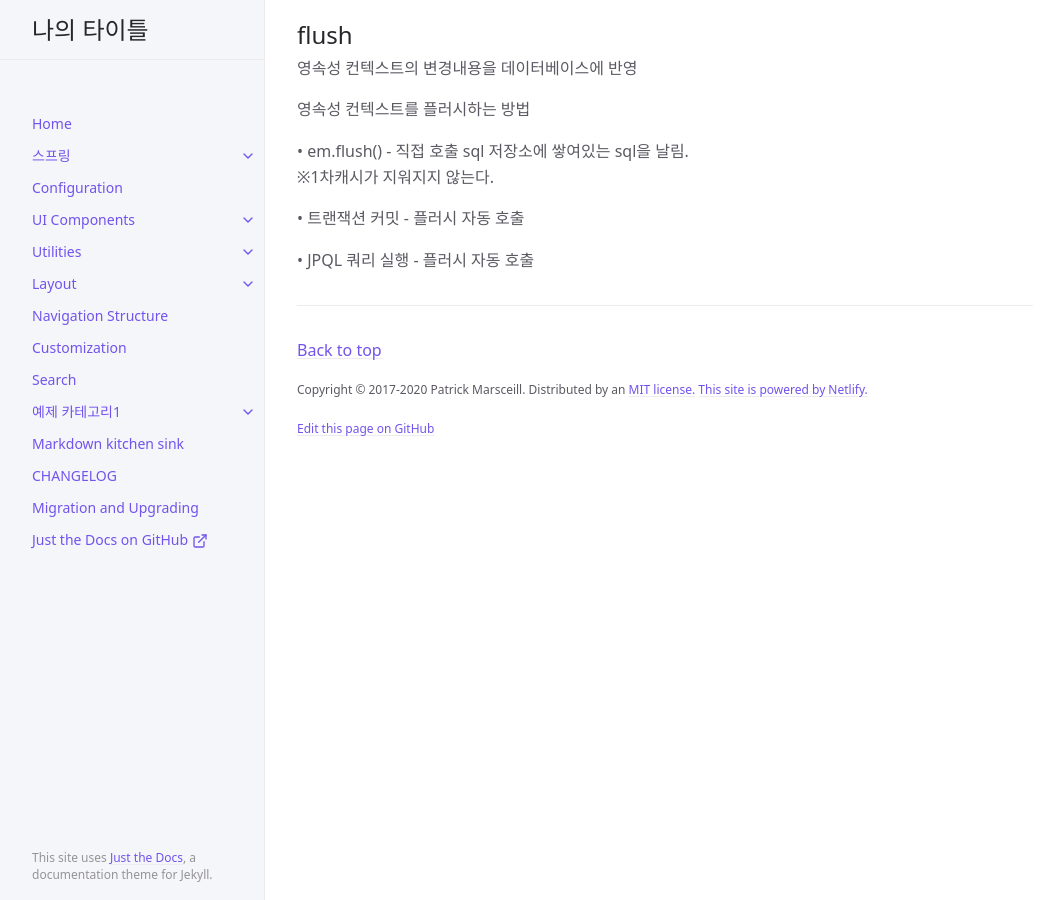
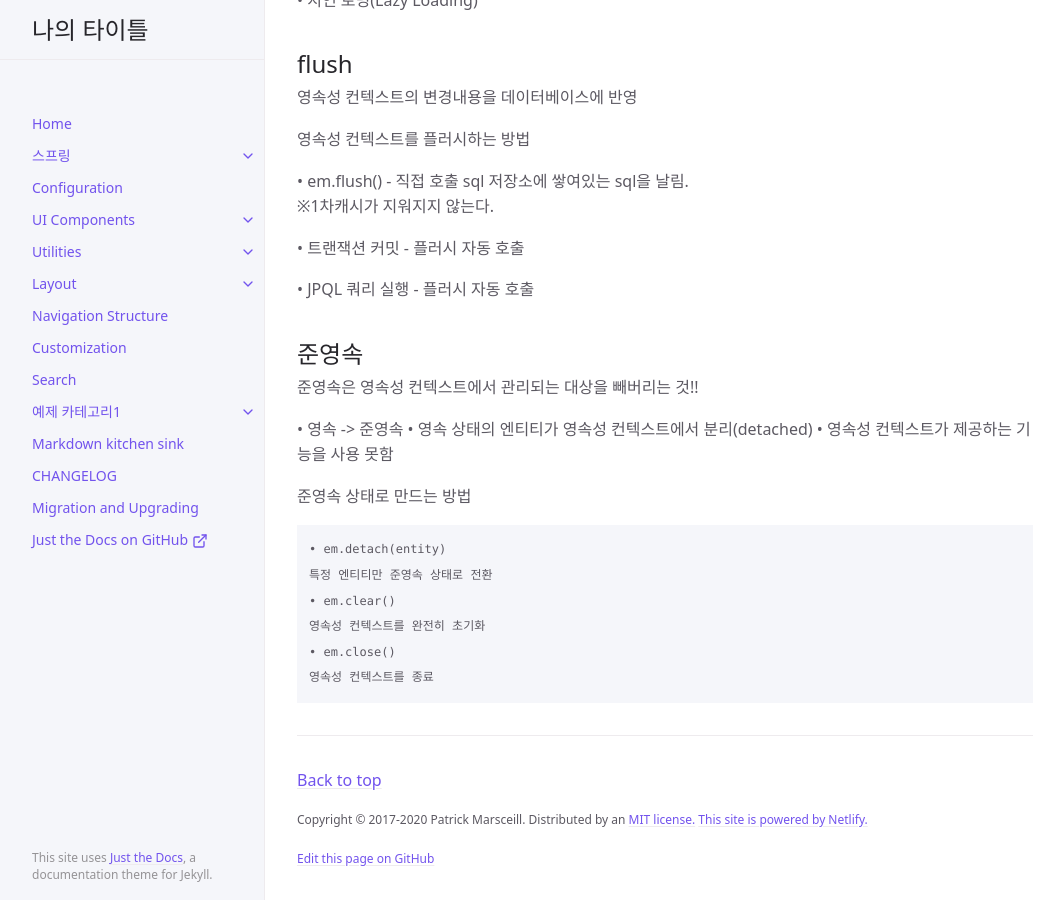
Before and after one commit to wlghks453/wlghks453.github.io, a Jekyll site: the page built from docs/spring/JPA-1.md, in a window 1280 px wide and 900 px high, scrolled down 1525 px. Shown: the whole window, without its empty margins (107-1171 px from the left). Built offline with Jekyll 4.4.1, drawn with Linux system fonts in a browser that asks for light colours; cached includes are drawn as plain includes.

Commit message:
Update JPA-1.md 준영속

````diff
--- a/docs/spring/JPA-1.md
+++ b/docs/spring/JPA-1.md
@@ -88,3 +88,22 @@ JDBC템플릿의 BATCHINSERT 라는 의미이다.
 • 트랜잭션 커밋 - 플러시 자동 호출
 
 • JPQL 쿼리 실행 - 플러시 자동 호출
+
+## 준영속
+
+준영속은 영속성 컨텍스트에서 관리되는 대상을 빼버리는 것!!
+
+• 영속 -> 준영속
+• 영속 상태의 엔티티가 영속성 컨텍스트에서 분리(detached)
+• 영속성 컨텍스트가 제공하는 기능을 사용 못함
+
+준영속 상태로 만드는 방법
+
+```
+• em.detach(entity)
+특정 엔티티만 준영속 상태로 전환
+• em.clear()
+영속성 컨텍스트를 완전히 초기화
+• em.close()
+영속성 컨텍스트를 종료
+```
````
